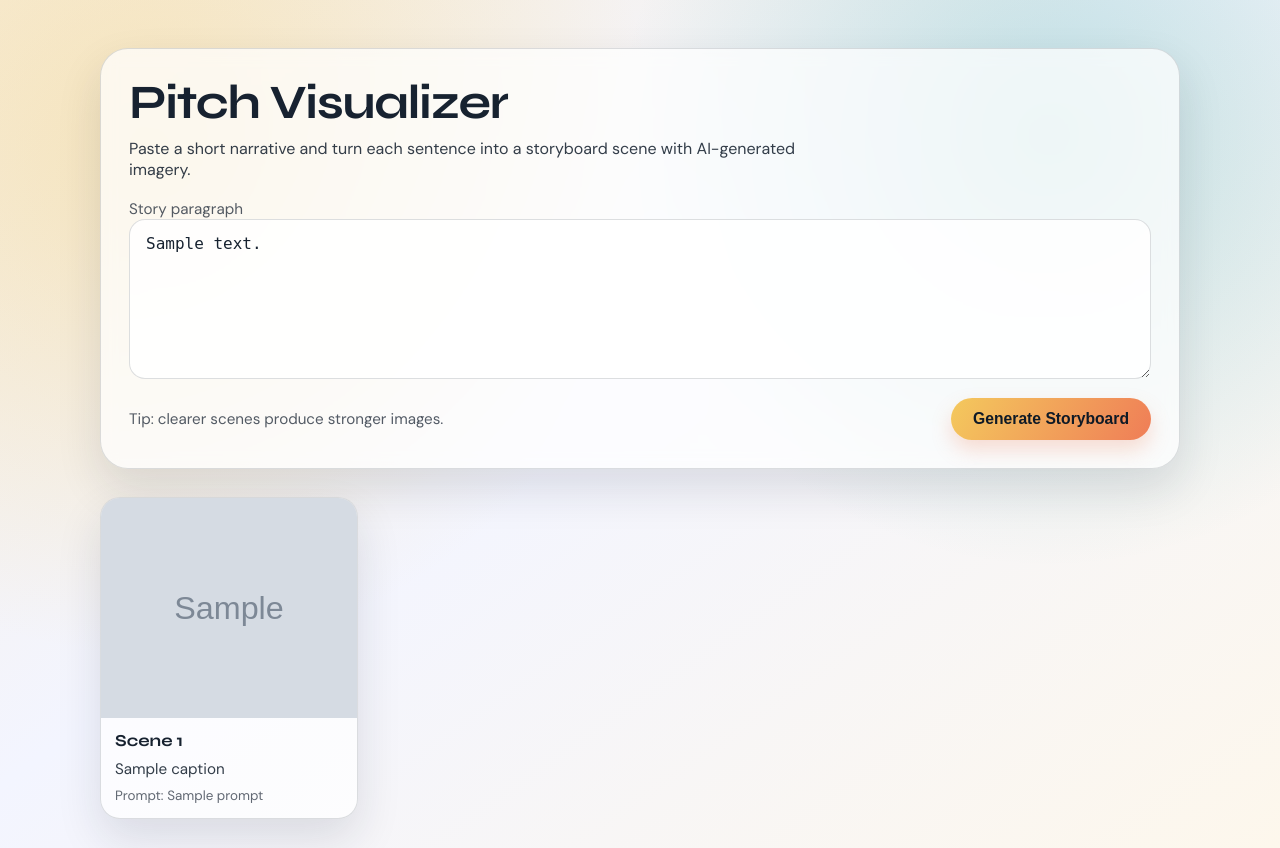
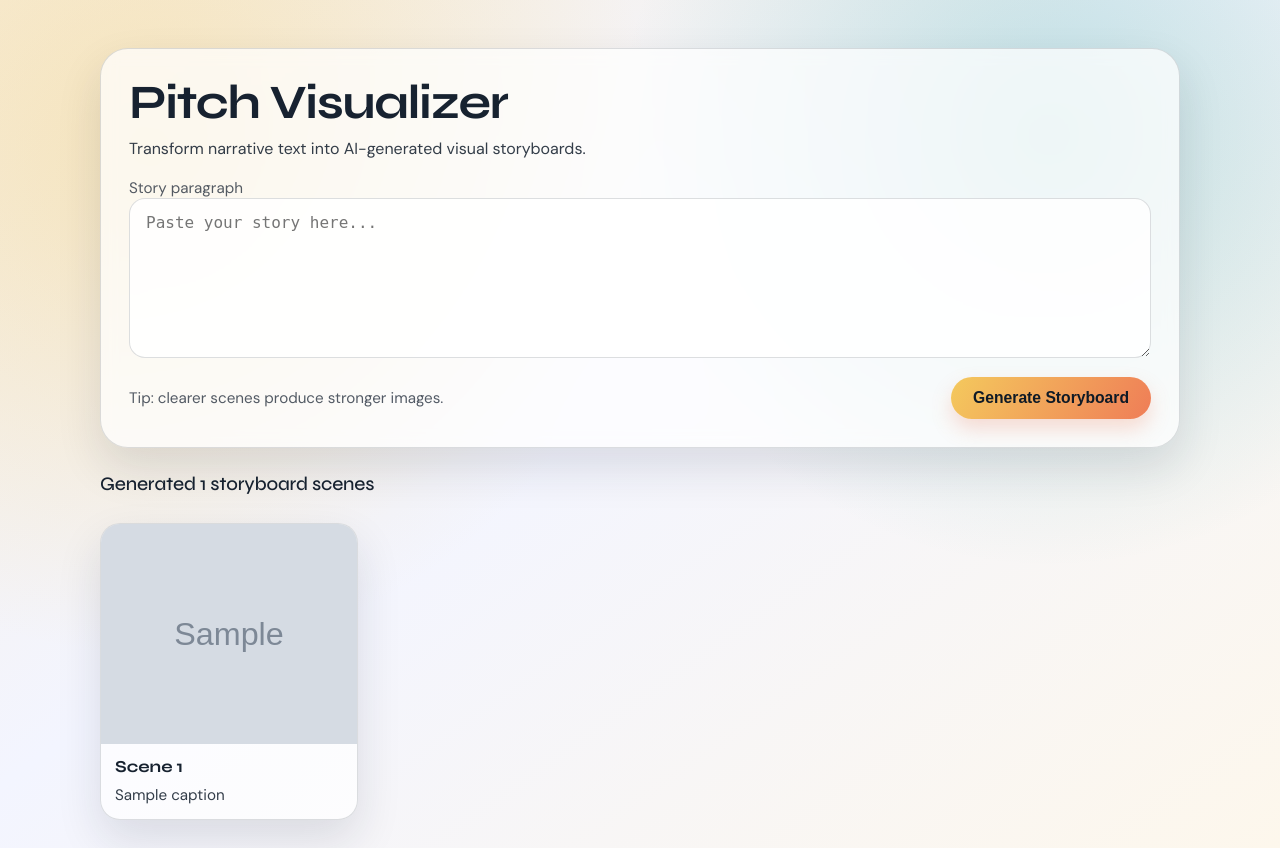
Before and after one commit to aakash726/pitch-visualizer, a Flask app: template templates/index.html in a window 1280 px wide. Run offline with Flask 3, Linux system fonts and the light colour scheme; the template is opened without the code that fills it: most values are stand-ins (such as "Sample title", 1, 10 or a date in 2020); grey boxes marked "Sample" are stand-in pictures.

Commit message:
Fix history layout and remove prompt text

```diff
--- a/app.py
+++ b/app.py
@@ -1,4 +1,5 @@
 import os
+from datetime import datetime
 from pathlib import Path
 
 from dotenv import load_dotenv
@@ -13,6 +14,10 @@ load_dotenv()
 app = Flask(__name__)
 app.config["IMAGES_DIR"] = Path("static") / "images"
 app.config["MAX_SCENES"] = 8
+app.config["MAX_HISTORY"] = 5
+
+# In-memory generation history for the running app session.
+history = []
 
 
 def ensure_nltk_resources() -> None:
@@ -43,6 +48,7 @@ def index():
             return render_template(
                 "index.html",
                 storyboard=storyboard,
+                history=history,
                 error_message=error_message,
                 input_text=input_text,
             )
@@ -53,6 +59,7 @@ def index():
             return render_template(
                 "index.html",
                 storyboard=storyboard,
+                history=history,
                 error_message=error_message,
                 input_text=input_text,
             )
@@ -69,13 +76,16 @@ def index():
             return render_template(
                 "index.html",
                 storyboard=storyboard,
+                history=history,
                 error_message=error_message,
                 input_text=input_text,
             )
 
+        generation_id = datetime.utcnow().strftime("%Y%m%d%H%M%S%f")
+
         for index_num, scene in enumerate(scenes, start=1):
             prompt = build_visual_prompt(scene)
-            image_filename = f"scene{index_num}.png"
+            image_filename = f"scene_{generation_id}_{index_num}.png"
             output_path = images_dir / image_filename
 
             image_result = generate_image_from_prompt(
@@ -98,9 +108,22 @@ def index():
         if all(item["status"] == "failed" for item in storyboard):
             error_message = "Image generation failed for all scenes. Check your API key or try again in a moment."
 
+        history.append(
+            {
+                "story": input_text,
+                "scenes": [item["caption"] for item in storyboard],
+                "images": [item["image_path"] for item in storyboard],
+                "statuses": [item["status"] for item in storyboard],
+            }
+        )
+
+        if len(history) > app.config["MAX_HISTORY"]:
+            history.pop(0)
+
     return render_template(
         "index.html",
         storyboard=storyboard,
+        history=history,
         error_message=error_message,
         input_text=input_text,
     )
--- a/templates/index.html
+++ b/templates/index.html
@@ -136,8 +136,90 @@
             padding: 10px 12px;
         }
 
+        .loading {
+            margin-top: 14px;
+            border: 1px solid rgba(42, 157, 143, 0.35);
+            background: rgba(42, 157, 143, 0.1);
+            border-radius: 12px;
+            padding: 12px;
+            display: none;
+            align-items: center;
+            gap: 10px;
+            font-weight: 500;
+        }
+
+        .loading.visible {
+            display: flex;
+        }
+
+        .spinner {
+            width: 18px;
+            height: 18px;
+            border: 2px solid rgba(23, 34, 48, 0.22);
+            border-top-color: var(--teal);
+            border-radius: 50%;
+            animation: spin 700ms linear infinite;
+            flex-shrink: 0;
+        }
+
+        button:disabled {
+            cursor: not-allowed;
+            opacity: 0.65;
+            transform: none;
+            box-shadow: none;
+        }
+
+        .storyboard-meta {
+            margin-top: 24px;
+            font-family: "Syne", sans-serif;
+            font-size: 1.2rem;
+            letter-spacing: -0.01em;
+        }
+
+        .empty-state {
+            margin-top: 24px;
+            border: 1px dashed var(--border);
+            border-radius: 16px;
+            padding: 18px;
+            background: rgba(255, 255, 255, 0.52);
+            color: rgba(23, 34, 48, 0.76);
+            text-align: center;
+        }
+
         .storyboard {
             margin-top: 28px;
+            display: grid;
+            grid-template-columns: repeat(auto-fill, minmax(240px, 1fr));
+            gap: 16px;
+        }
+
+        .history-section {
+            margin-top: 34px;
+        }
+
+        .history-title {
+            margin: 0 0 14px;
+            font-family: "Syne", sans-serif;
+            font-size: 1.35rem;
+            letter-spacing: -0.01em;
+        }
+
+        .history-entry {
+            margin-top: 14px;
+            padding: 14px;
+            border: 1px solid var(--border);
+            border-radius: 14px;
+            background: rgba(255, 255, 255, 0.6);
+        }
+
+        .history-story {
+            margin: 0 0 10px;
+            color: rgba(23, 34, 48, 0.88);
+            font-size: 0.95rem;
+        }
+
+        .history-storyboard {
+            margin-top: 12px;
             display: grid;
             grid-template-columns: repeat(auto-fill, minmax(240px, 1fr));
             gap: 16px;
@@ -182,12 +264,6 @@
             font-size: 0.9rem;
         }
 
-        .prompt-preview {
-            margin-top: 8px;
-            font-size: 0.84rem;
-            color: rgba(23, 34, 48, 0.68);
-        }
-
         @keyframes rise-in {
             from {
                 opacity: 0;
@@ -196,6 +272,15 @@
             to {
                 opacity: 1;
                 transform: translateY(0);
+            }
+        }
+
+        @keyframes spin {
+            from {
+                transform: rotate(0deg);
+            }
+            to {
+                transform: rotate(360deg);
             }
         }
 
@@ -220,15 +305,20 @@
     <main class="container">
         <section class="hero">
             <h1>Pitch Visualizer</h1>
-            <p class="subtitle">Paste a short narrative and turn each sentence into a storyboard scene with AI-generated imagery.</p>
+            <p class="subtitle">Transform narrative text into AI-generated visual storyboards.</p>
 
-            <form method="POST">
+            <form method="POST" onsubmit="showLoading()">
                 <label for="story" class="helper">Story paragraph</label>
-                <textarea id="story" name="story" placeholder="Write 2-6 sentences that describe your story...">{{ input_text }}</textarea>
+                <textarea id="story" name="story" placeholder="Paste your story here..."></textarea>
 
                 <div class="actions">
                     <span class="helper">Tip: clearer scenes produce stronger images.</span>
-                    <button type="submit">Generate Storyboard</button>
+                    <button id="generateBtn" type="submit">Generate Storyboard</button>
+                </div>
+
+                <div id="loadingState" class="loading" role="status" aria-live="polite">
+                    <span class="spinner" aria-hidden="true"></span>
+                    <span>Generating AI storyboard images... this may take 20-30 seconds.</span>
                 </div>
             </form>
 
@@ -238,6 +328,7 @@
         </section>
 
         {% if storyboard %}
+            <p class="storyboard-meta">Generated {{ storyboard|length }} storyboard scenes</p>
             <section class="storyboard">
                 {% for scene in storyboard %}
                     <article class="scene-card" style="animation-delay: {{ loop.index0 * 90 }}ms;">
@@ -254,13 +345,65 @@
                             {% if scene.status == 'failed' and scene.error %}
                                 <div class="status-failed">{{ scene.error }}</div>
                             {% endif %}
+                        </div>
+                    </article>
+                {% endfor %}
+            </section>
+        {% else %}
+            <section class="empty-state">Enter a story above and generate your AI storyboard.</section>
+        {% endif %}
 
-                            <div class="prompt-preview">Prompt: {{ scene.prompt }}</div>
+        {% set previous_generations = history[:-1] if storyboard else history %}
+        {% if previous_generations %}
+            <section class="history-section">
+                <h2 class="history-title">Previous Generations</h2>
+
+                {% for item in previous_generations|reverse %}
+                    <article class="history-entry">
+                        <p class="history-story"><strong>Story:</strong> {{ item.story }}</p>
+                        <div class="history-storyboard">
+                            {% for caption in item.scenes %}
+                                {% set idx = loop.index0 %}
+                                <article class="scene-card">
+                                    {% if item.statuses[idx] == 'success' %}
+                                        <img src="{{ url_for('static', filename=item.images[idx]) }}" alt="Previous scene {{ idx + 1 }}">
+                                    {% else %}
+                                        <img src="https://placehold.co/800x600/f3f0e8/39485e?text=Generation+Failed" alt="Previous scene failed">
+                                    {% endif %}
+
+                                    <div class="scene-body">
+                                        <p class="caption">{{ caption }}</p>
+                                    </div>
+                                </article>
+                            {% endfor %}
                         </div>
                     </article>
                 {% endfor %}
             </section>
         {% endif %}
     </main>
+
+    <script>
+        function showLoading() {
+            const button = document.getElementById("generateBtn");
+            const loadingState = document.getElementById("loadingState");
+
+            if (button) {
+                button.disabled = true;
+                button.textContent = "Generating...";
+            }
+
+            if (loadingState) {
+                loadingState.classList.add("visible");
+            }
+        }
+
+        window.onload = function() {
+            const scenes = document.querySelector(".storyboard");
+            if (scenes) {
+                scenes.scrollIntoView({ behavior: "smooth" });
+            }
+        };
+    </script>
 </body>
 </html>
```
Also changed, not shown: README.md.
